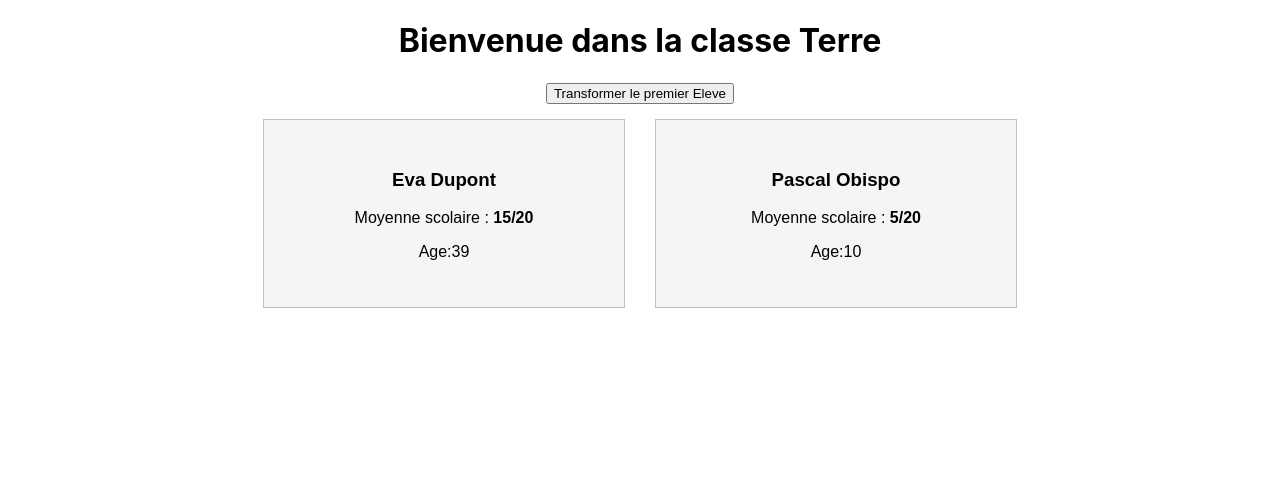
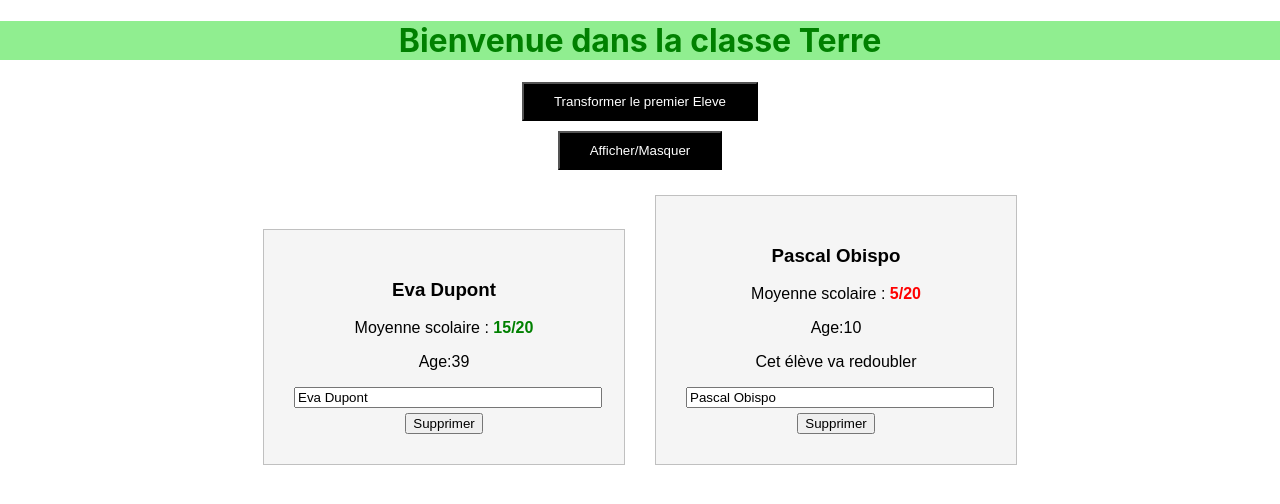
Before and after one commit to alexandredess/reactsofip, a React app: page / in a window 1280 px wide. Built offline with nearby package versions, Linux system fonts and the light colour scheme.

Commit message:
fragments

```diff
--- a/package.json
+++ b/package.json
@@ -9,6 +9,7 @@
     "react": "^18.2.0",
     "react-dom": "^18.2.0",
     "react-scripts": "5.0.1",
+    "styled-components": "^5.3.6",
     "web-vitals": "^2.1.4"
   },
   "scripts": {
--- a/src/Components/Eleves/Eleve.js
+++ b/src/Components/Eleves/Eleve.js
@@ -1,7 +1,7 @@
 //librairies
 import React, {useEffect} from 'react';
 //import CSS
-import './Eleve.css';
+import classes from './Eleve.module.css';
 
 function Eleve(props) {
     //useEffects
@@ -19,13 +19,38 @@ function Eleve(props) {
         }
     }, []);
 
+    //limitateur
+    useEffect(()=>{
+        console.log('[Eleve.js] le nom a été modifié');
+    },[props.nom])
+
+    //constantes
+    const moyenneClasses=[];
+
+    if(props.moyenne>10){
+        moyenneClasses.push(classes.green)
+    }else if(props.moyenne === 10){
+        moyenneClasses.push(classes.orange)
+    }else{
+        moyenneClasses.push(classes.red)
+    }
+
+    let message;
+    if(props.moyenne<6){
+        message=<p>Cet élève va redoubler</p>
+    }
+
+
     //JSX
     return(
-        <div className='eleve' onClick={props.clic}>
-            <h3 >{props.nom}</h3>
-            <p>Moyenne scolaire : <b>{props.moyenne}/20</b></p>
+        <div className={classes.eleve}>
+            <h3 onClick={props.clic}>{props.nom}</h3>
+            <p>Moyenne scolaire : <b className={moyenneClasses.join(' ')}>{props.moyenne}/20</b></p>
             <p>Age:{Math.floor(Math.random()*100)}</p>
             <i>{props.citation}</i>
+            {message}
+            <input onChange={props.changerNom} type="text" value={props.nom} style={{width:'100%'}}/>
+            <button onClick={props.supprimer} style={{marginTop:'5px'}}>Supprimer</button>
         </div>
     )
 
--- a/src/Components/Eleves/Eleve.css
+++ b/src/Components/Eleves/Eleve.module.css
@@ -7,3 +7,12 @@
     display:inline-block;
     width:300px;
 }
+.red{
+    color:red;
+}
+.orange{
+    color:orange;
+}
+.green{
+    color:green;
+}
--- a/src/Containers/App.js
+++ b/src/Containers/App.js
@@ -1,6 +1,22 @@
 import './App.css';
 import Eleve from '../Components/Eleves/Eleve';
 import React,{useState, useEffect} from 'react';
+import styledComponent from 'styled-components';
+
+const MonBoutonStylise=styledComponent.button`
+//on y met le code CSS A l'intérieur
+padding : 10px 30px;
+background-color : ${props=>props.transformed ? 'green':'black'};
+color : white;
+cursor:pointer;
+margin-bottom:10px;
+
+&:hover{
+  background-color:${props=>props.transformed ? 'lightgreen':'white'};
+  color:${props=>props.transformed ? 'white':'black'};
+}
+`;
+
 
 function App(){
 
@@ -8,17 +24,21 @@ function App(){
   const [eleves,setEleves]= useState([
 
     {
+      id:1,
       nom:'Eva Dupont',
       moyenne:15,
       citation:"Aller toujours plus loin"
     },
     {
+    id:2,
     nom:'Pascal Obispo',
     moyenne:5,
     citation:"Le feu ça brûle"
     }
   ]);
 
+  const [transformation,setTransformation]=useState(false);
+  const[afficherEleve,setAfficherEleve]=useState(true);
     //useEffects
 
 
@@ -29,74 +49,81 @@ function App(){
     },[])
 
     //Methodes
-    const buttonClickedHandler= nouveauNom=>{
+    const buttonClickedHandler= (nouveauNom,index)=>{
+      const nouveauxEleves =[...eleves];
+      nouveauxEleves[index].nom= nouveauNom;
+      setEleves(nouveauxEleves)
+      setTransformation(true);
+    }
+    const buttonClickedOneHandler= (nouveauNom)=>{
       const nouveauxEleves =[...eleves];
       nouveauxEleves[0].nom= nouveauNom;
       setEleves(nouveauxEleves)
+      setTransformation(true);
     }
 
+    const showHideClickHandler=()=>{
+      //permet de passer en true et en false comme un toggle
+      setAfficherEleve(!afficherEleve)
+    }
+    //style dynamique
+    const h1Style={
+      color:'green',
+      backgroundColor:'lightgreen'
+    }
+
+    const removeClickhandler = index =>{
+    const nouveauxEleves=[...eleves];
+    nouveauxEleves.splice(index,1);
+    setEleves(nouveauxEleves);
+  }
+
+  const nameChangeHandler = (event,index)=>{
+    const nouveauxEleves=[...eleves];
+    nouveauxEleves[index].nom= event.target.value;
+    setEleves(nouveauxEleves)
+  }
+
+    let cartes = eleves.map((eleve,index)=>(
+      <Eleve
+      key={index}
+      nom={eleve.nom}
+      moyenne={eleve.moyenne}
+      clic={()=>buttonClickedHandler('Thomas Dutronc',index)}
+      supprimer={()=>removeClickhandler(index)}
+      changerNom={(e)=>nameChangeHandler(e,index)}>
+      {eleve.citation}
+      </Eleve>
+    ))
+
     return(
+        <>
           <div className='app'>
             <div>
-          <h1>Bienvenue dans la classe Terre</h1>
+              <h1 style={h1Style}>Bienvenue dans la classe Terre</h1>
             </div>
             <div>
 
-           <button onClick={buttonClickedHandler.bind(this,"Elon Musk")}>Transformer le premier Eleve</button>
+            <MonBoutonStylise transformed={transformation} onClick={buttonClickedOneHandler.bind(this,"Elon Musk")}>Transformer le premier Eleve</MonBoutonStylise>
           </div>
 
+          <div>
 
-        <Eleve
-          nom={eleves[0].nom}
-          moyenne={eleves[0].moyenne}
-          clic={() => buttonClickedHandler('Julie Martin')}
-        >
-        {eleves[0].citation}
-      </Eleve>
+            <MonBoutonStylise  onClick={showHideClickHandler}>Afficher/Masquer</MonBoutonStylise>
+          </div>
 
-      <Eleve
-        nom={eleves[1].nom}
-        moyenne={eleves[1].moyenne}
-        clic={() => buttonClickedHandler('Thomas Dutronc')}
-      >
-        {eleves[1].citation}
-      </Eleve>
+          {afficherEleve?
+          <div>
+            {cartes}
           </div>
+          :null
+          }
+
+          </div>
+      </>
+
     )
 
 }
 
-//   constructor(props){
-//     super(props);
-//     console.log('[App.JS] Constructor');
-//   }
-
-
-
-//     //cycle de vie
-//     // Monté
-//     componentDidMount(){
-//       console.log('[App.Js] ComponentDidMount');
-//     }
-//     //démonté -> lorsque le composant sera retiré (par exemple suppression d'un élève)
-//     componentWillUnmount(){
-//       console.log('[App.js] ComponentWillUnmount');
-//     }
-
-//     //Modifié -> transformer (comme la modif du state )
-//     componentDidUpdate(){
-//     console.log('[App.js] ComponentDidUpdate');
-//   }
-
-
-//
-
-
-
-//   }
-
-
-
-// }
-
 export default App;
```
Also changed, not shown: 1 other file. Lines whose indentation alone changed are shown as unchanged.
